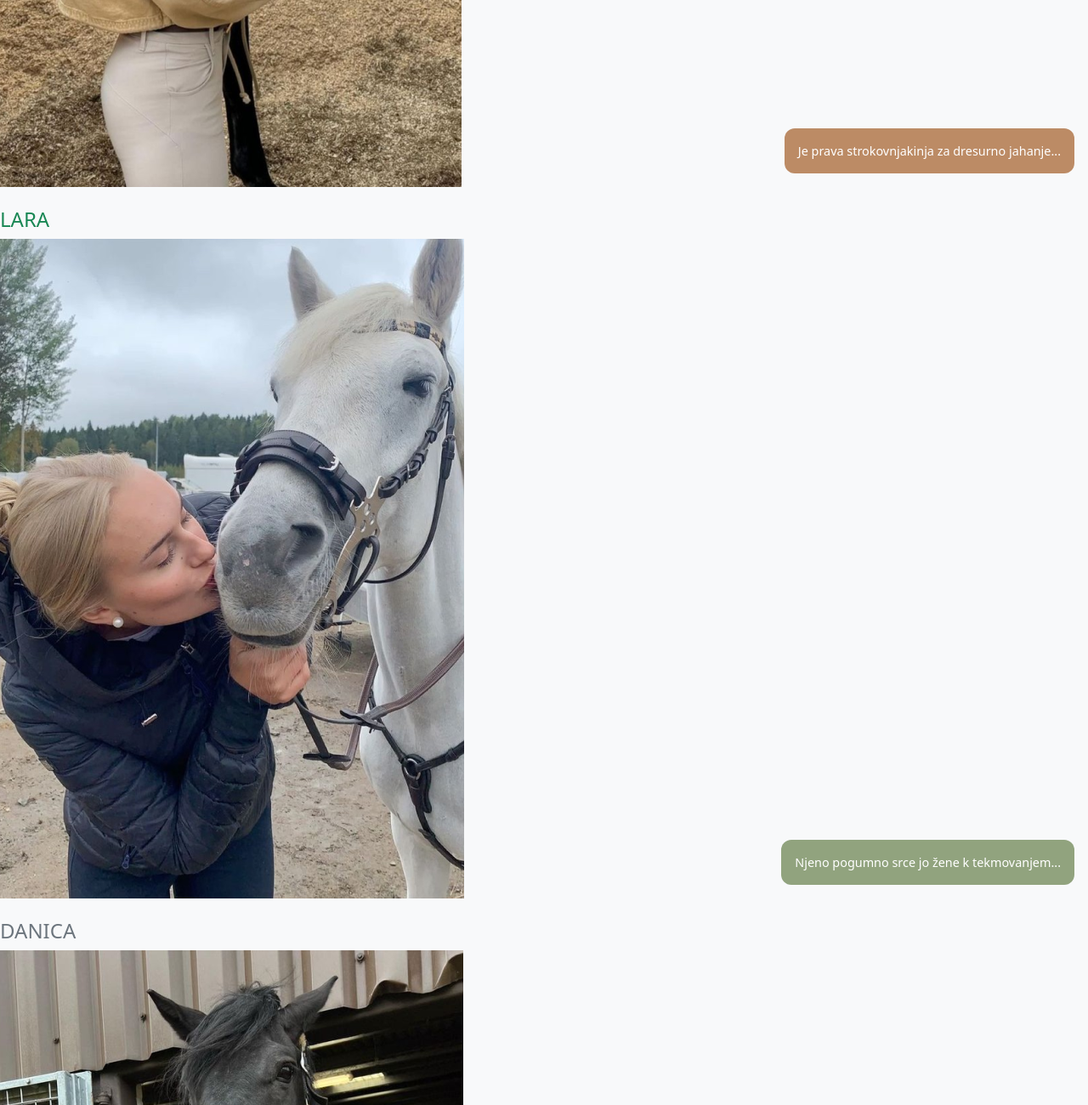
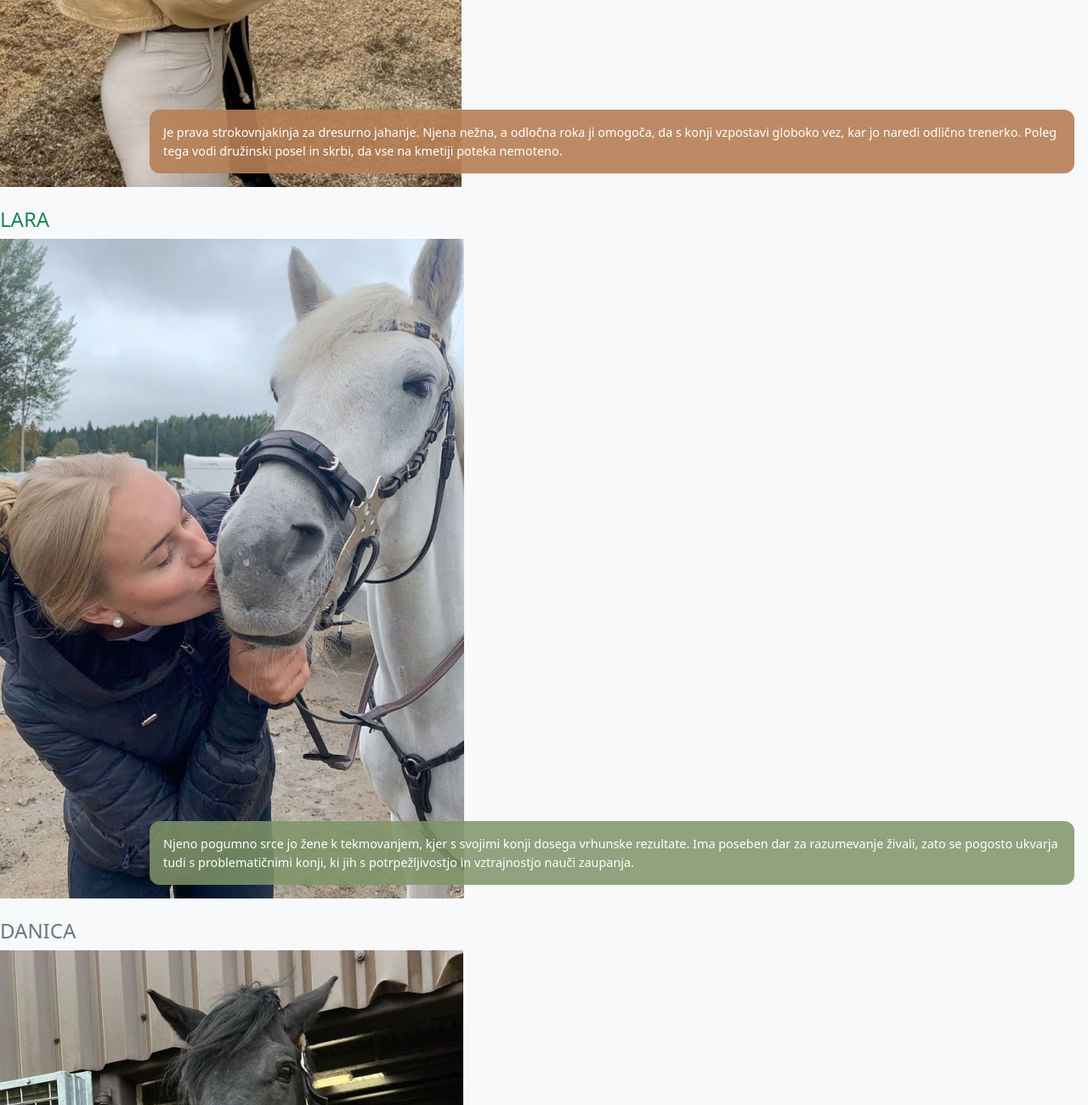
Before and after one commit to icicdanica/Podkev, a plain HTML site: page podkev/index.html in a window 1280 px wide. Shown: the part 2100-3400 px from the top of the page at 85% size. Drawn offline with nearby package versions, Linux system fonts and the light colour scheme.

Commit message:
Update index.html

```diff
--- a/podkev/index.html
+++ b/podkev/index.html
@@ -71,8 +71,7 @@
   <section class="container text-center py-5">
     <h2 class="text-uppercase text-brown fw-bold">Kdo smo mi</h2>
     <p class="mx-auto" style="max-width: 400px;">
-      Naša kmetija se s konji ukvarja že več generacij. Sprva so predstavljali nepogrešljiv del delovne sile, pomagali pri obdelavi polj in prevozu pridelkov. Ko je leta 1966 traktor prevzel njihovo glavno vlogo, so konji ostali pri nas – ne več kot delovna sila, temveč kot naši zvesti spremljevalci in družinski člani.
-    </p>
+      Naša kmetija se s konji ukvarja že več generacij. Sprva so predstavljali nepogrešljiv del  delovne sile, pomagali pri obdelavi polj in prevozu pridelkov. Ko je leta 1966 traktor prevzel  njihovo glavno vlogo, so konji ostali pri nas – ne več kot delovna sila, temveč kot naši zvesti  spremljevalci in družinski člani.    </p>
     <div class="mx-auto bg-brown" style="width: 80px; height: 2px;"></div>
   </section>
 
@@ -92,8 +91,7 @@
       </div>
 
     <p class="mt-3 mx-auto" style="max-width: 400px;">
-      Poleg tega vzrejamo in šolamo konje, ponujamo oskrbo za lastniške konje ter kakovostno konjsko prehrano. Na voljo je tudi najem prostora za dogodke in treninge. Vabljeni, da postanete del naše zgodbe.
-    </p>
+      Poleg tega vzrejamo in šolamo konje, ponujamo oskrbo za lastniške konje ter kakovostno  konjsko prehrano. Na voljo je tudi najem prostora za dogodke in treninge. Vabljeni, da  postanete del naše zgodbe.    </p>
   </section>
 
 
@@ -102,8 +100,7 @@
     <h4 class="text-brown">TINA</h4>
     <img src="slike/tina.png" class="img-fluid" alt="Tina">
     <div class="overlay-box overlay-tina">
-      Je prava strokovnjakinja za dresurno jahanje...
-    </div>
+      Je prava strokovnjakinja za dresurno jahanje. Njena nežna, a odločna roka ji omogoča, da s konji vzpostavi globoko vez, kar jo naredi odlično trenerko. Poleg tega vodi družinski posel in skrbi, da vse na kmetiji poteka nemoteno.    </div>
   </div>
 
   <!-- Lara -->
@@ -111,8 +108,7 @@
     <h4 class="text-success">LARA</h4>
     <img src="slike/lara.png" class="img-fluid" alt="Lara">
     <div class="overlay-box overlay-lara">
-      Njeno pogumno srce jo žene k tekmovanjem...
-    </div>
+      Njeno pogumno srce jo žene k tekmovanjem, kjer s svojimi konji dosega vrhunske rezultate. Ima poseben dar za razumevanje živali, zato se pogosto ukvarja tudi s problematičnimi konji, ki jih s potrpežljivostjo in vztrajnostjo nauči zaupanja.    </div>
   </div>
 
   <!-- Danica -->
@@ -120,8 +116,7 @@
     <h4 class="text-secondary">DANICA</h4>
     <img src="slike/danica.png" class="img-fluid" alt="Danica">
     <div class="overlay-box overlay-danica">
-      Njena strast so umetnost, fotografija in pisanje...
-    </div>
+      Njena strast so umetnost, fotografija in pisanje. Pogosto dokumentira življenje na kmetiji, piše zgodbe o konjih in pomaga pri promociji družinskega posla. Kljub temu je tudi sama odlična jahačica.    </div>
   </div>
 
   <!-- Kontakt -->
```
